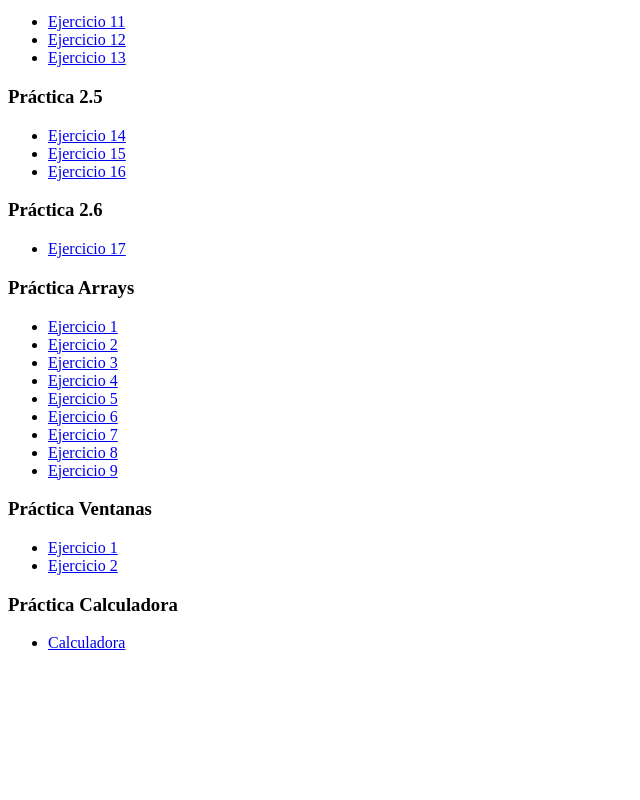
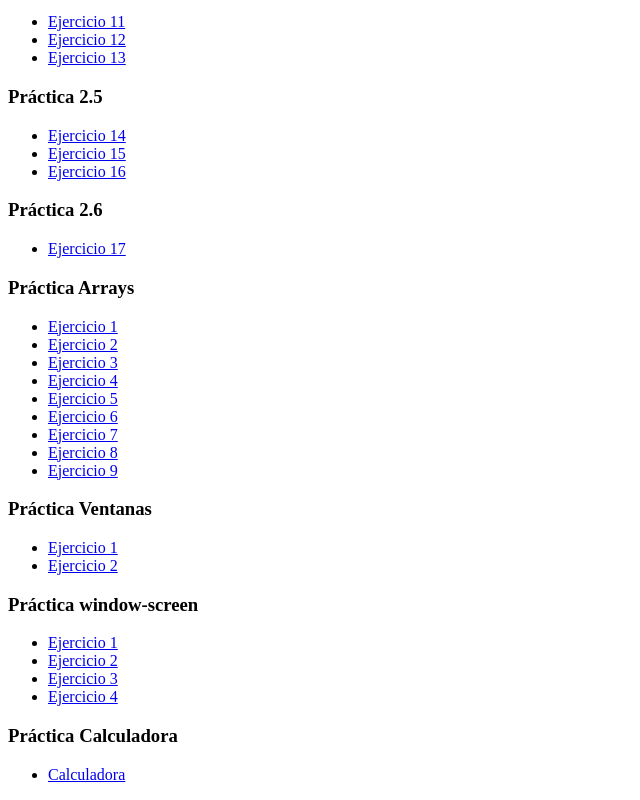
Before and after one commit to pxblx/programacionJavaScript, a plain HTML site: page index.html in a window 1280 px wide. Shown: the part 427-1227 px from the top of the page, without its empty margins (0-640 px from the left). Before the commit the page ends 1095 px from the top, so only its background shows below. Drawn offline with Linux system fonts and the light colour scheme.

Commit message:
Actualizar index.html

```diff
--- a/index.html
+++ b/index.html
@@ -59,6 +59,13 @@
         <li><a href="ventanas/ejercicio1/ejercicio1.html">Ejercicio 1</a></li>
         <li><a href="ventanas/ejercicio2/ejercicio2.html">Ejercicio 2</a></li>
     </ul>
+    <h3>Práctica window-screen</h3>
+    <ul>
+        <li><a href="window-screen/ejercicio1/ejercicio1.html">Ejercicio 1</a></li>
+        <li><a href="window-screen/ejercicio2/ejercicio2.html">Ejercicio 2</a></li>
+        <li><a href="window-screen/ejercicio3/ejercicio3.html">Ejercicio 3</a></li>
+        <li><a href="window-screen/ejercicio4/ejercicio4.html">Ejercicio 4</a></li>
+    </ul>
     <h3>Práctica Calculadora</h3>
     <ul>
         <li><a href="calculadora/calculadora.html">Calculadora</a></li>
```
Also changed, not shown: calculadora/calculadora.html (+1 -1 lines).
